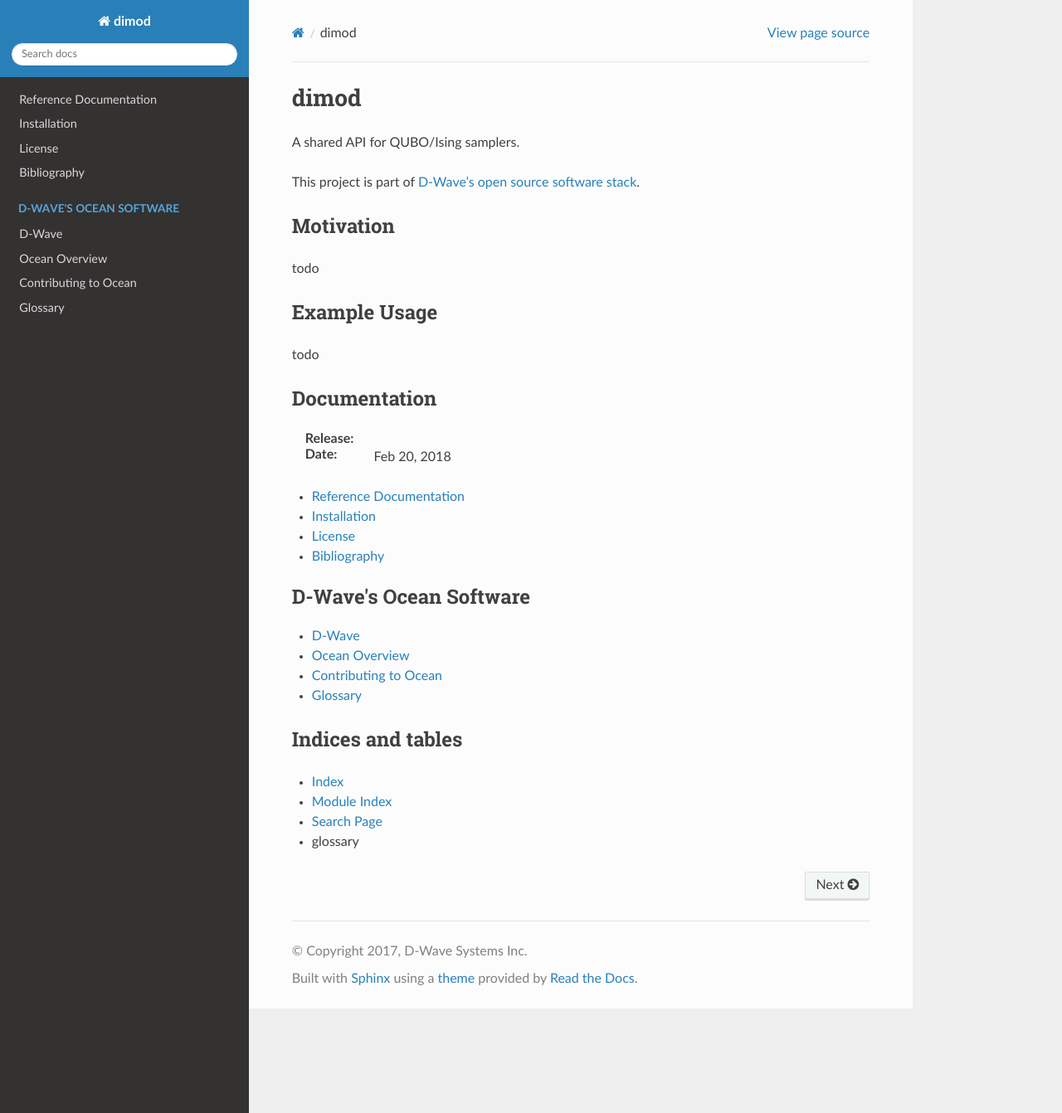
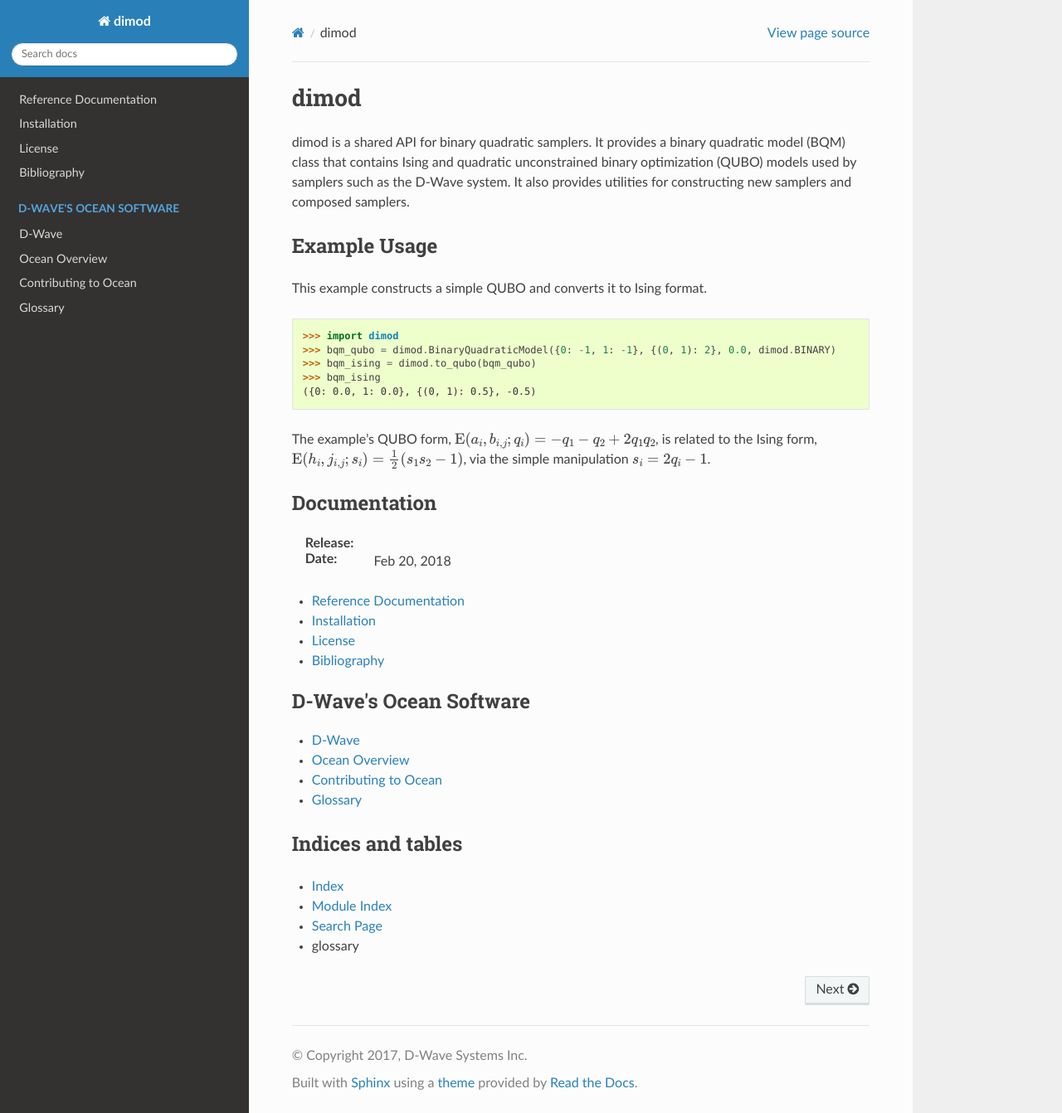
Before and after one commit to dwavesystems/dimod, a Sphinx documentation site: the page built from docs/index.rst, in a window 1280 px wide and 1342 px high. Shown: the whole window at 83% size. Built offline with Sphinx 7.4.7 and the Read the Docs theme 2.0.0, drawn with Linux system fonts in a browser that asks for light colours; the version number could not be read and is left out.

Commit message:
Update homepage (placeholder)

```diff
--- a/README.rst
+++ b/README.rst
@@ -15,19 +15,21 @@
 dimod
 =====
 
-A shared API for QUBO/Ising samplers.
+dimod is a shared API for binary quadratic samplers. It provides a binary quadratic
+model (BQM) class that contains Ising and quadratic unconstrained binary
+optimization (QUBO) models used by samplers such as the D-Wave system. It also
+provides utilities for constructing new samplers and composed samplers.
 
-This project is part of `D-Wave's open source software stack <http://dw-docs.readthedocs.io/en/latest/>`_.
-
-Motivation
-----------
-
-todo
 
 Example Usage
 -------------
+This example constructs a simple QUBO and converts it to Ising format.
 
-todo
+>>> import dimod
+>>> bqm_qubo = dimod.BinaryQuadraticModel({0: -1, 1: -1}, {(0, 1): 2}, 0.0, dimod.BINARY)
+>>> bqm_ising = dimod.to_qubo(bqm_qubo)
+>>> bqm_ising
+({0: 0.0, 1: 0.0}, {(0, 1): 0.5}, -0.5)
 
 .. index-end-marker
 
--- a/docs/index.rst
+++ b/docs/index.rst
@@ -5,6 +5,10 @@
 .. include:: ../README.rst
   :start-after: index-start-marker
   :end-before: index-end-marker
+
+The example's QUBO form, :math:`\text{E}(a_i, b_{i,j}; q_i) = -q_1 -q_2 + 2q_1 q_2`,
+is related to the Ising form, :math:`\text{E}(h_i, j_{i,j}; s_i) = \frac{1}{2}(s_1s_2-1)`,
+via the simple manipulation :math:`s_i=2q_i-1`.
 
 Documentation
 -------------
```
